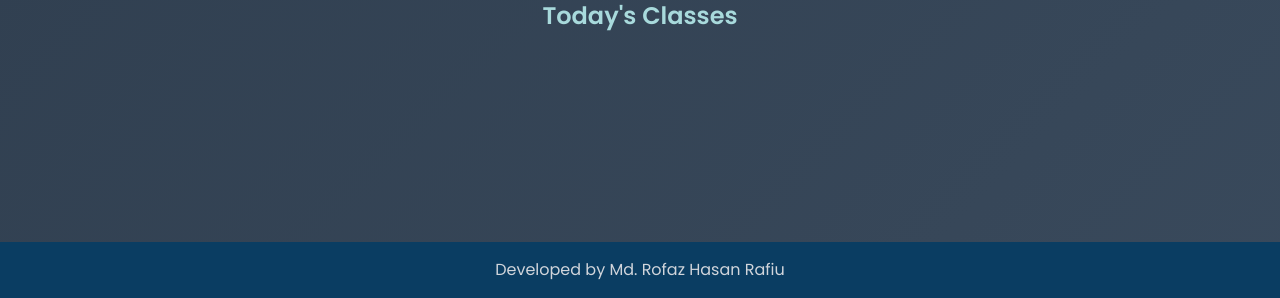
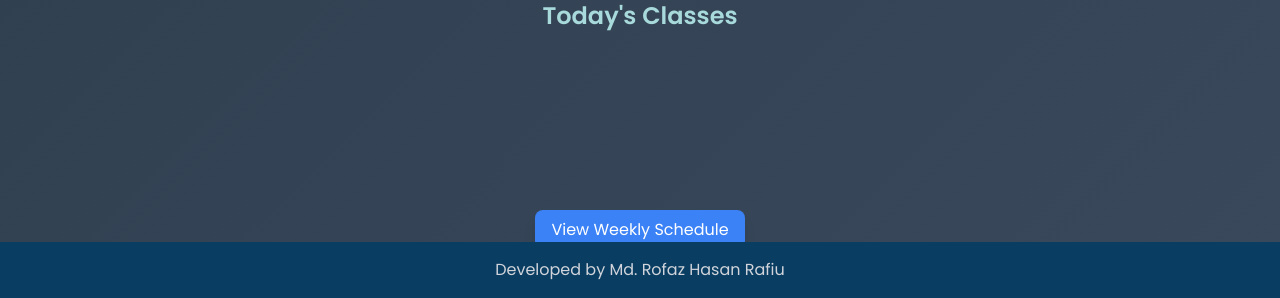
Before and after one commit to rofazhasan/digital_class_routine, a Flask app: page / in a window 1280 px wide. Shown: the part 502-800 px from the top of the page. Run offline with Flask 3, Linux system fonts and the light colour scheme; some libraries are stand-ins or nearby versions.

Commit message:
Update index.html

```diff
--- a/app/templates/index.html
+++ b/app/templates/index.html
@@ -110,6 +110,11 @@
         <h2 class="text-2xl font-semibold text-center section-header mb-4">Today's Classes</h2>
         <div id="class-list" class="grid grid-cols-1 md:grid-cols-2 gap-6 mt-4"></div>
     </div>
+    <div class="text-center mt-6">
+    <a href="{{ url_for('routes.weekly_schedule') }}" class="bg-blue-500 text-white py-2 px-4 rounded-lg shadow-lg hover:bg-blue-700">
+        View Weekly Schedule
+    </a>
+    </div>
 
     <!-- Footer -->
     <footer class="footer-bg text-center p-4 mt-auto">
```
